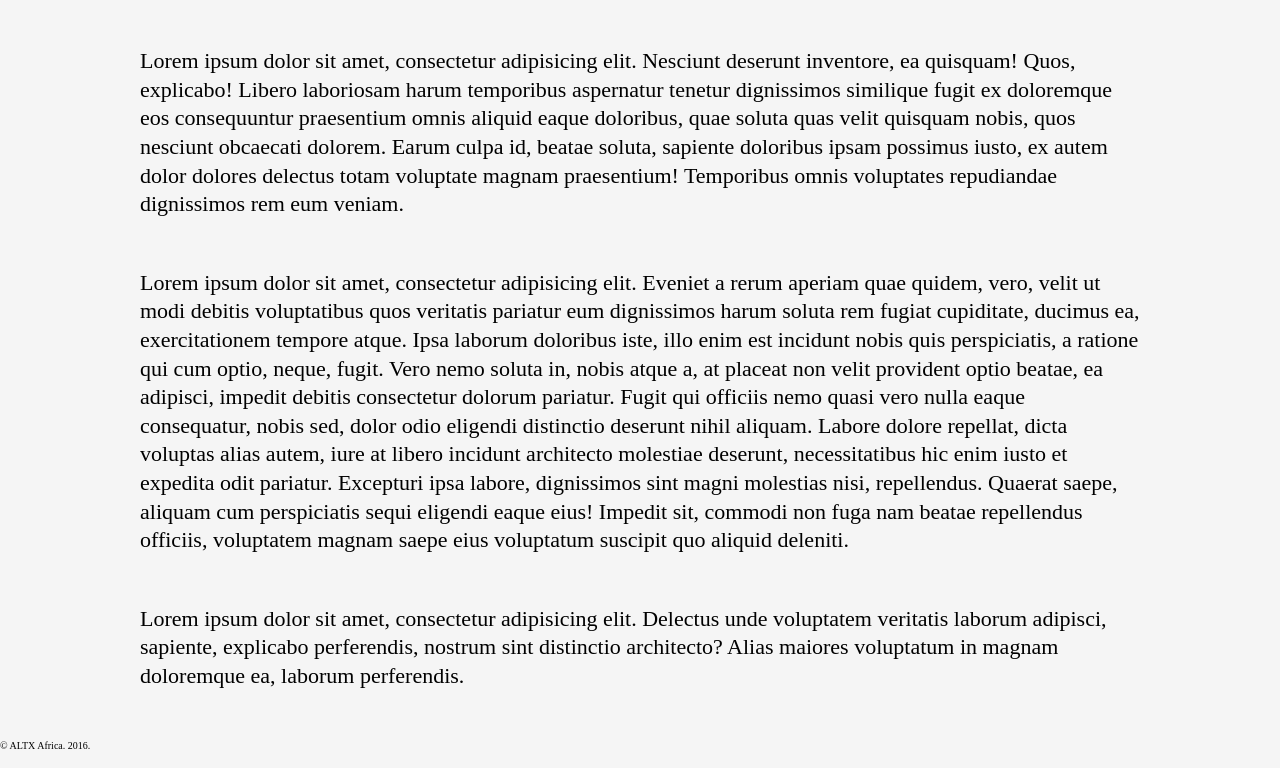
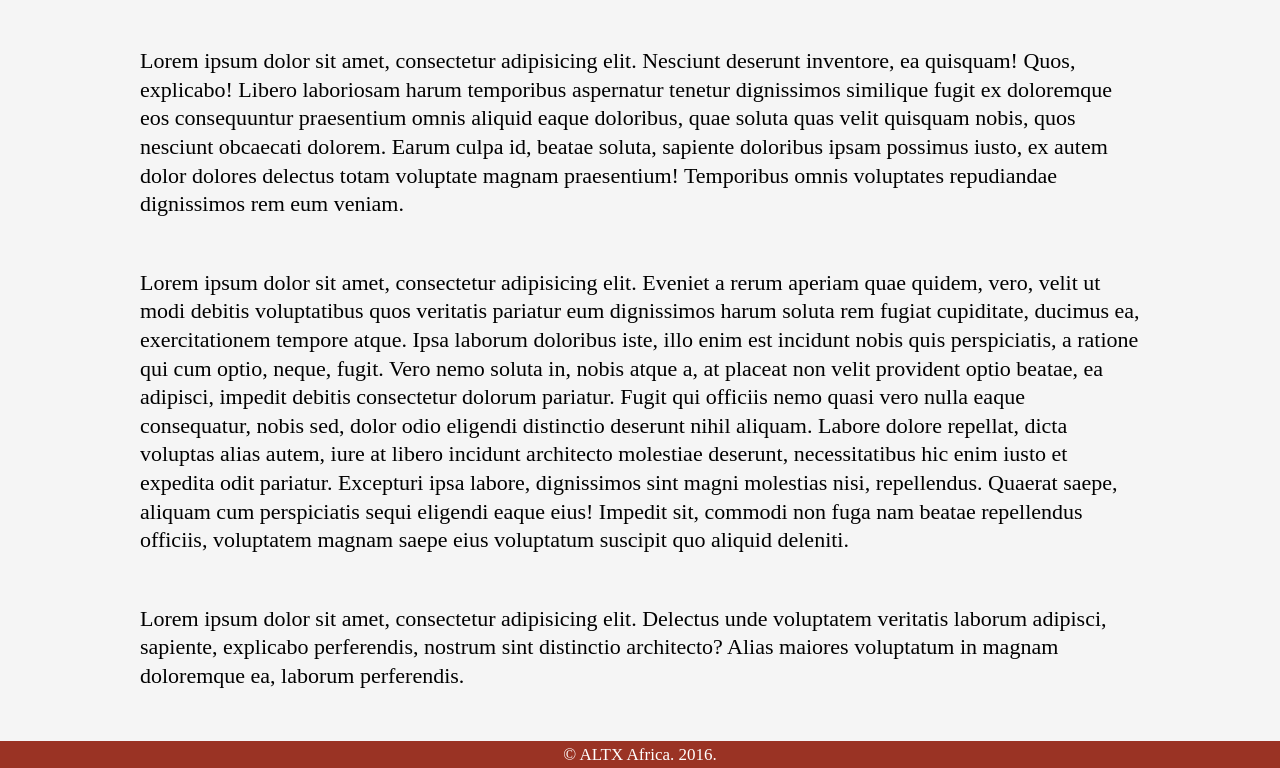
Before and after one commit to ALTX4/learn.altxafrica.com, a website: page index.html in a window 1280 px wide. Shown: the part 881-1649 px from the top of the page. Drawn offline with nearby package versions, Linux system fonts and the light colour scheme; files that its build step writes are made by us from their sources.

Commit message:
POst footer thumbs up

```diff
--- a/css/main.less
+++ b/css/main.less
@@ -95,3 +95,15 @@ main{
 	margin: 0 0 20px;
 	padding: 0 0 5px;
 }
+
+footer{
+	background: @altx-red;
+	color: @white;
+	padding: 5px 0;
+	font-family: "Source Sans Pro";
+
+	p{
+		font-size: 1.7rem;
+		text-align: center;
+	}
+}
```
